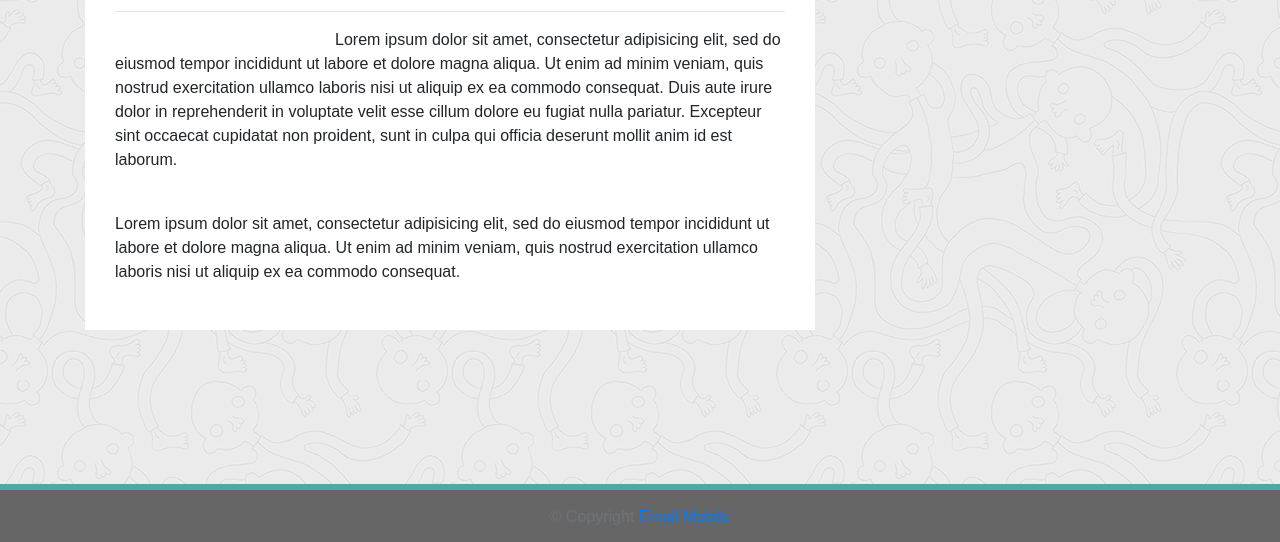
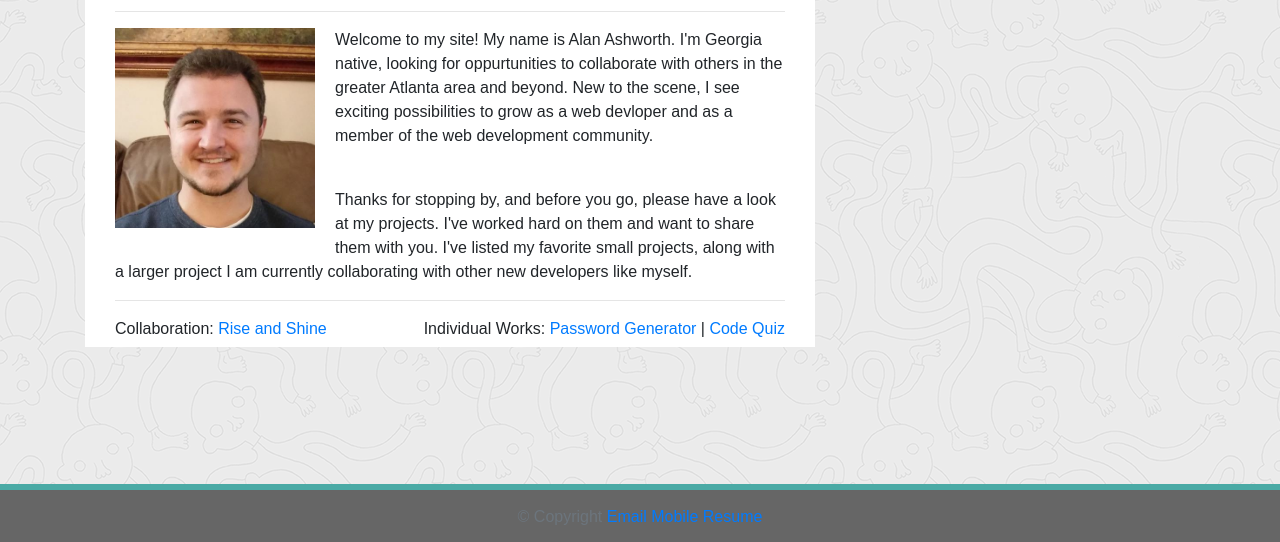
Before and after one commit to AlanAshworth/GT-Homework-07-Updated-Portfolio-Page, a plain HTML site: page index.html in a window 1280 px wide. Shown: the part 225-767 px from the top of the page. Drawn offline with nearby package versions, Linux system fonts and the light colour scheme.

Commit message:
Modified images for portfolio to conform to a size standard. Added links to prohomework assignments and active web urls. Created about me section in index.  Added links to project and my favorite assignments on index.

```diff
--- a/Assets/css/styles.css
+++ b/Assets/css/styles.css
@@ -18,6 +18,10 @@ html {
 /* add space for fixed nav */
 main {
   margin: 80px 0;
+}
+
+h1 {
+  font-family: 'Roboto', sans-serif;
 }
 
 /* create styles for use for all white main boxes */
@@ -170,6 +174,9 @@ text-align: center;
 /* PORTFOLIO PAGE */
 .port-image {
   margin: 20px auto;
+  border-style: solid;
+  border-width: 1px;
+  border-color: #666;
 }
 /* END PORTFOLIO PAGE */
 
--- a/index.html
+++ b/index.html
@@ -11,6 +11,9 @@
 
   <!-- Boostrap Stylesheet -->
   <link rel="stylesheet" href="https://maxcdn.bootstrapcdn.com/bootstrap/4.0.0/css/bootstrap.min.css">
+
+  <!-- Google Font -->
+  <link href="https://fonts.googleapis.com/css?family=Roboto:300&display=swap" rel="stylesheet">
 
   <!-- Our own CSS stylesheet -->
   <link rel="stylesheet" href="Assets/css/styles.css" media="screen">
@@ -53,22 +56,21 @@
         <article class="block">
           <h1 class="block-header">About Me</h1>
           <hr />
-          <img src="assets/imgs/avatar.jpg" alt="" id="about-image" />
-          <p>Lorem ipsum dolor sit amet, consectetur adipisicing elit, sed do eiusmod tempor incididunt ut labore et
-            dolore
-            magna aliqua. Ut enim ad minim veniam, quis nostrud exercitation ullamco laboris nisi ut aliquip ex ea
-            commodo
-            consequat. Duis aute irure dolor in reprehenderit in voluptate velit esse cillum dolore eu fugiat nulla
-            pariatur.
-            Excepteur sint occaecat cupidatat non proident, sunt in culpa qui officia deserunt mollit anim id est
-            laborum.</p>
+          <img src="Assets/Images/avatar.jpg" alt="" id="about-image" />
+          <p>Welcome to my site! My name is Alan Ashworth. I'm Georgia native, looking for oppurtunities
+             to collaborate with others in the greater Atlanta area and beyond. New to the scene, I see
+             exciting possibilities to grow as a web devloper and as a member of the web development
+             community.</p>
           <br />
-          <p>Lorem ipsum dolor sit amet, consectetur adipisicing elit, sed do eiusmod tempor incididunt ut labore et
-            dolore
-            magna aliqua. Ut enim ad minim veniam, quis nostrud exercitation ullamco laboris nisi ut aliquip ex ea
-            commodo
-            consequat.
+          <p>Thanks for stopping by, and before you go, please have a look at my projects. I've worked
+             hard on them and want to share them with you. I've listed my favorite small projects, along with
+             a larger project I am currently collaborating with other new developers like myself.
           </p>
+          <hr />
+          <div>
+            <span class="float-left">Collaboration: <a href="https://fmiusov.github.io/Rise-and-Shine/">Rise and Shine</a></span>
+            <span class="float-right">Individual Works: <a href="https://alanashworth.github.io/GT-Homework-03/">Password Generator</a><span> | </span><a href="https://alanashworth.github.io/GT-Homework-04/">Code Quiz</a></span>
+          </div>
         </article>
       </div>
     </section>
@@ -81,6 +83,7 @@
     <p class="text-muted text-muted-footer text-center">&copy; Copyright
       <a href="mailto:awashworth927@gmail.com"> Email</a>
       <a href="tel:770-823-9350"> Mobile</a>
+      <a href="Assets/resources/MyResume.pdf"> Resume</a>
     </p>
     <div class="footer-icons">
       <a href="https://www.linkedin.com/in/alan-ashworth-4019b519a/"><img id="img-linkedin" src="Assets/Images/linkedin.png" alt="Linkedin"></a>
```
Also changed, not shown: contact.html (+4 -0 lines), portfolio.html (+35 -6 lines), Assets/Images/homework_01_code-refactor.png, Assets/Images/homework_02_responsiveness-portfolio.png, Assets/Images/homework_03_password-generator.png, Assets/Images/homework_04_code-quiz.png, Assets/Images/homework_05_day-planner.png, Assets/Images/homework_06_weather-dashboard.png, 1 other file.
